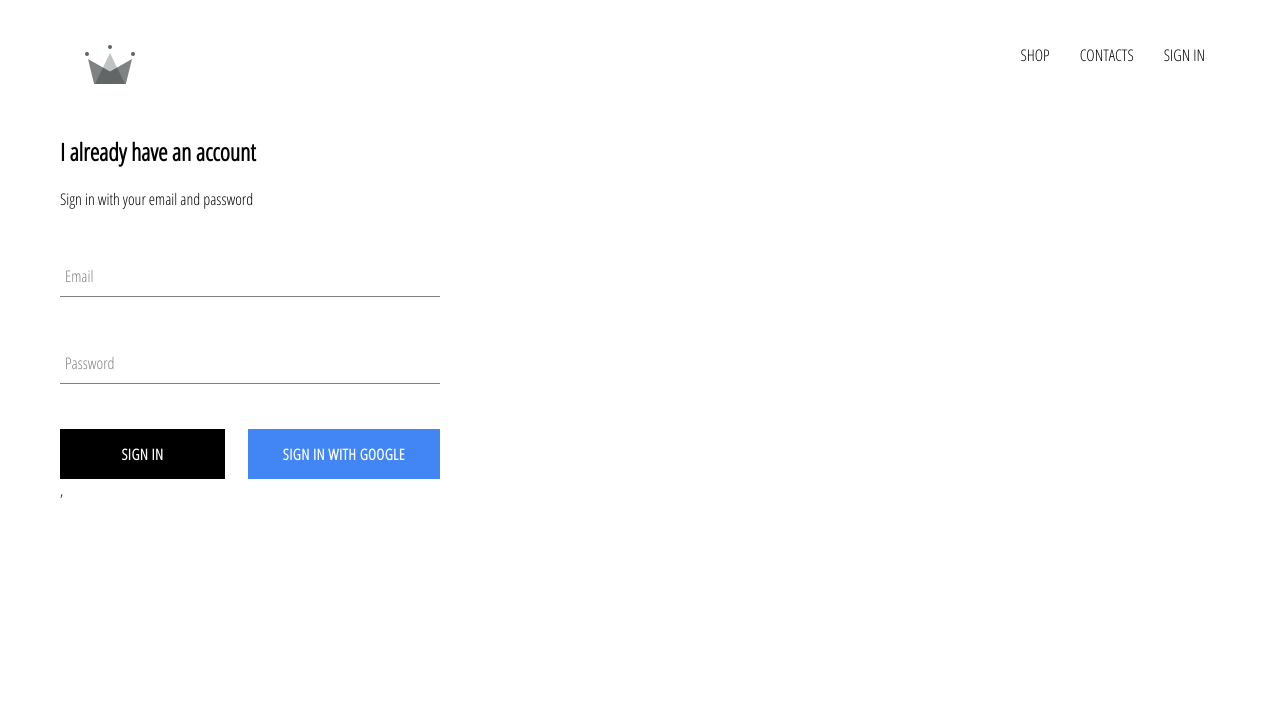
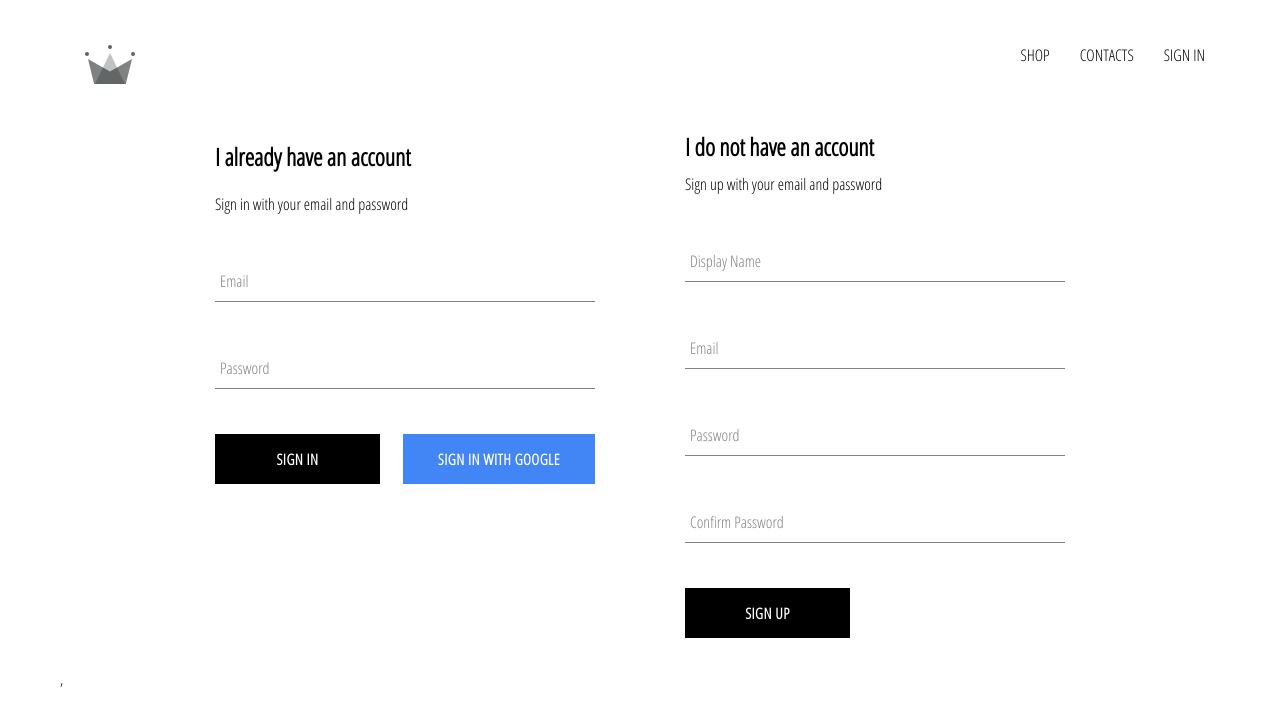
Before and after one commit to ForeverRainmaN/e-commerce-app, a React (Create React App) app: page /signin in a window 1280 px wide. Shown: the top 726 px of the page. Built offline with nearby package versions, Linux system fonts and the light colour scheme; no server answers.

Commit message:
Implemented firebase utils, included ability to store authenticated users in database, enabled sign up with email and password

```diff
--- a/src/App.tsx
+++ b/src/App.tsx
@@ -5,21 +5,33 @@ import HomePage from "./pages/home/HomePage"
 import ShopPage from "./pages/shop/ShopPage";
 import Header from "./components/header/Header";
 import SignInAndSignUpPage from "./pages/sign-in-and-sign-up/SignInAndSignUpPage";
-import {auth, Unsubscribe, User} from './firebase/firebase.utils';
+import {auth, createUserProfileDocument, Unsubscribe} from './firebase/firebase.utils';
 
 import './App.css';
+import {User} from "./common/types";
 
 const App = () => {
-    const [currentUser, setCurrentUser] = useState<User>(null)
+    const [currentUser, setCurrentUser] = useState<User>(null);
 
     useEffect(() => {
         const unsubscribe: Unsubscribe =
-            auth.onAuthStateChanged(user => {
-                setCurrentUser(user)
-            });
-        return () => unsubscribe()
+            auth.onAuthStateChanged(async userAuth => {
+                    if (userAuth) {
+                        const userRef = await createUserProfileDocument(userAuth);
+
+                        userRef?.onSnapshot(snapShot => {
+                            setCurrentUser({
+                                id: snapShot.id,
+                                ...snapShot.data()
+                            })
+                        })
+                    } else {
+                        setCurrentUser(userAuth)
+                    }
+                }
+            );
+        return () => unsubscribe();
     }, []);
-
     return (
         <div className="App">
             <Header currentUser={currentUser}/>
--- a/src/components/header/Header.tsx
+++ b/src/components/header/Header.tsx
@@ -2,9 +2,10 @@ import React, {FC} from 'react';
 import {Link, RouteComponentProps, withRouter} from 'react-router-dom';
 
 import {ReactComponent as Logo} from '../../assets/crown.svg'
-import {auth, User} from "../../firebase/firebase.utils";
+import {auth} from "../../firebase/firebase.utils";
 
 import './header.scss'
+import {User} from "../../common/types";
 
 interface HeaderProps extends RouteComponentProps {
     currentUser: User
--- a/src/components/sign-in/SignIn.tsx
+++ b/src/components/sign-in/SignIn.tsx
@@ -3,15 +3,11 @@ import React, {FC} from 'react';
 import useForm from "../../hooks/useForm";
 import FormInput from "../form-input/FormInput";
 import CustomButton from "../custom-button/CustomButton";
+import {FormValues} from "../../common/types";
 
 import {signInWithGoogle} from "../../firebase/firebase.utils"
 
 import "./sign-in.scss";
-
-interface FormValues {
-    email: string,
-    password: string
-}
 
 const initialValues: FormValues = {
     email: '',
@@ -23,10 +19,8 @@ const SignIn: FC = () => {
         values,
         handleChange,
         handleSubmit
-    } = useForm(
-        initialValues,
-        (values) => {
-        }
+    } = useForm<FormValues>(
+        initialValues
     )
     const {email, password} = values;
     return (
--- /dev/null
+++ b/src/components/sign-up/SignUp.tsx
@@ -0,0 +1,92 @@
+import React, {FC} from 'react'
+import FormInput from "../form-input/FormInput";
+
+import {FormValues} from "../../common/types";
+import useForm from "../../hooks/useForm";
+
+import CustomButton from "../custom-button/CustomButton";
+import {auth, createUserProfileDocument} from "../../firebase/firebase.utils";
+
+import './sign-up.scss'
+
+interface SignUpFormValues extends FormValues {
+    displayName: string,
+    confirmPassword: string
+}
+
+const initialValues: SignUpFormValues = {
+    displayName: '',
+    email: '',
+    password: '',
+    confirmPassword: '',
+}
+
+const SignUp: FC = () => {
+    const {
+        values: {
+            displayName,
+            email,
+            password,
+            confirmPassword
+        },
+        handleChange,
+        handleSubmit,
+    } = useForm<SignUpFormValues>(
+        initialValues,
+        async (values) => {
+            if (password !== confirmPassword) {
+                alert('passwords dont match');
+                return;
+            }
+            try {
+                const {user} = await auth.createUserWithEmailAndPassword(email, password);
+                await createUserProfileDocument(user, {displayName})
+            } catch (error) {
+                console.log('error creating user with Email and Password', error)
+            }
+        }
+    );
+    return (
+        <div className="sign-up">
+            <h2 className='title'>I do not have an account</h2>
+            <span>Sign up with your email and password</span>
+            <form className='sign-up-form' onSubmit={handleSubmit}>
+                <FormInput
+                    value={displayName}
+                    name='displayName'
+                    type='text'
+                    label='Display Name'
+                    required
+                    handleChange={handleChange}
+                />
+                <FormInput
+                    value={email}
+                    name='email'
+                    type='email'
+                    label='Email'
+                    required
+                    handleChange={handleChange}
+                />
+                <FormInput
+                    value={password}
+                    name='password'
+                    type='password'
+                    label='Password'
+                    required
+                    handleChange={handleChange}
+                />
+                <FormInput
+                    value={confirmPassword}
+                    name='confirmPassword'
+                    type='password'
+                    label='Confirm Password'
+                    required
+                    handleChange={handleChange}
+                />
+                <CustomButton type='submit'>Sign Up</CustomButton>
+            </form>
+        </div>
+    )
+}
+
+export default SignUp;
--- /dev/null
+++ b/src/components/sign-up/sign-up.scss
@@ -0,0 +1,9 @@
+.sign-up {
+  display: flex;
+  flex-direction: column;
+  width: 380px;
+
+  .title {
+    margin: 10px 0;
+  }
+}
--- a/src/firebase/firebase.utils.ts
+++ b/src/firebase/firebase.utils.ts
@@ -2,7 +2,17 @@ import firebase from "firebase/app";
 import 'firebase/firestore';
 import 'firebase/auth';
 
-const config = {
+type FirebaseConfig = {
+    apiKey: string,
+    authDomain: string,
+    projectId: string,
+    storageBucket: string,
+    messagingSenderId: string,
+    appId: string,
+    measurementId: string
+}
+
+const config: Readonly<FirebaseConfig> = {
     apiKey: "AIzaSyBLeNPGr8oBzQUUPz8ik33EZq_IWxwM8jE",
     authDomain: "e-commerce-app-4927c.firebaseapp.com",
     projectId: "e-commerce-app-4927c",
@@ -12,15 +22,43 @@ const config = {
     measurementId: "G-BYQ3712303"
 };
 
+export const createUserProfileDocument:
+    (userAuth: FirebaseUser, additionalData?: {}) =>
+        Promise<DocRef> =
+    async (userAuth: FirebaseUser, additionalData?: {}) => {
+        if (!userAuth) return;
+
+        const userRef = firestore.doc(`users/${userAuth.uid}`);
+
+        const snapShot = await userRef.get();
+
+        if (!snapShot.exists) {
+            const {displayName, email} = userAuth;
+            const createdAt = new Date();
+            try {
+                await userRef.set({
+                    displayName,
+                    email,
+                    createdAt,
+                    ...additionalData
+                })
+            } catch (error) {
+                console.log('error creating user', error.message);
+            }
+        }
+        return userRef;
+    }
+
 firebase.initializeApp(config);
 
-export const auth = firebase.auth();
-export const firestore = firebase.firestore();
+export const auth: firebase.auth.Auth = firebase.auth();
+export const firestore: firebase.firestore.Firestore = firebase.firestore();
 
-const provider = new firebase.auth.GoogleAuthProvider();
+const provider: firebase.auth.GoogleAuthProvider = new firebase.auth.GoogleAuthProvider();
 provider.setCustomParameters({prompt: 'select_account'});
-export const signInWithGoogle = () => auth.signInWithPopup(provider);
+export const signInWithGoogle: () => Promise<firebase.auth.UserCredential> = () => auth.signInWithPopup(provider);
 
-export type User = firebase.User | null;
+export type DocRef = undefined | firebase.firestore.DocumentReference<firebase.firestore.DocumentData>
+export type FirebaseUser = firebase.User | null;
 export type Unsubscribe = firebase.Unsubscribe
 export default firebase;
--- a/src/hooks/useForm.ts
+++ b/src/hooks/useForm.ts
@@ -1,16 +1,17 @@
 import {useEffect, useRef, useState} from 'react';
 import {ChangeEvt, FormEvt} from "../common/types";
 
-const useForm = <V>(
+const useForm = <V extends { [P in keyof V]: V[P] }>(
     initialValues: V,
-    onSubmit: (values: V) => void)
+    onSubmit?: (values: V) => void)
     : {
     handleSubmit: (e: any) => void;
     handleChange: (e: ChangeEvt) => void;
     values: V;
+    setInitialValues: () => void;
 } => {
-    const [values, setValues] = useState<V>(initialValues || {} as V)
-    const clearState = () => {
+    const [values, setValues] = useState<V>(initialValues || {})
+    const setInitialValues = () => {
         setValues({...initialValues})
     }
     const formRendered = useRef<boolean>(true);
@@ -28,15 +29,19 @@ const useForm = <V>(
     };
 
     const handleSubmit: (e: FormEvt) => void = (e: FormEvt) => {
-        if (e) e.preventDefault()
-        onSubmit(values);
-        clearState();
+        if (onSubmit && e) {
+            e.preventDefault()
+            onSubmit(values);
+            e.currentTarget.reset();
+            setInitialValues();
+        }
     };
 
     return {
         values,
         handleChange,
         handleSubmit,
+        setInitialValues,
     };
 }
 
--- a/src/pages/sign-in-and-sign-up/SignInAndSignUpPage.tsx
+++ b/src/pages/sign-in-and-sign-up/SignInAndSignUpPage.tsx
@@ -1,10 +1,14 @@
 import React, {FC} from 'react';
 import SignIn from "../../components/sign-in/SignIn";
+import SignUp from "../../components/sign-up/SignUp";
+
+import './sign-in-and-sign-up.scss'
 
 const SignInAndSignUpPage: FC = () => {
     return (
         <div className='sign-in-and-sign-up'>
             <SignIn/>
+            <SignUp/>
         </div>
 
     )
--- /dev/null
+++ b/src/pages/sign-in-and-sign-up/sign-in-and-sign-up.scss
@@ -0,0 +1,6 @@
+.sign-in-and-sign-up {
+  width: 850px;
+  display: flex;
+  justify-content: space-between;
+  margin: 30px auto;
+}
```
Also changed, not shown: src/common/types.ts (+14 -4 lines).
